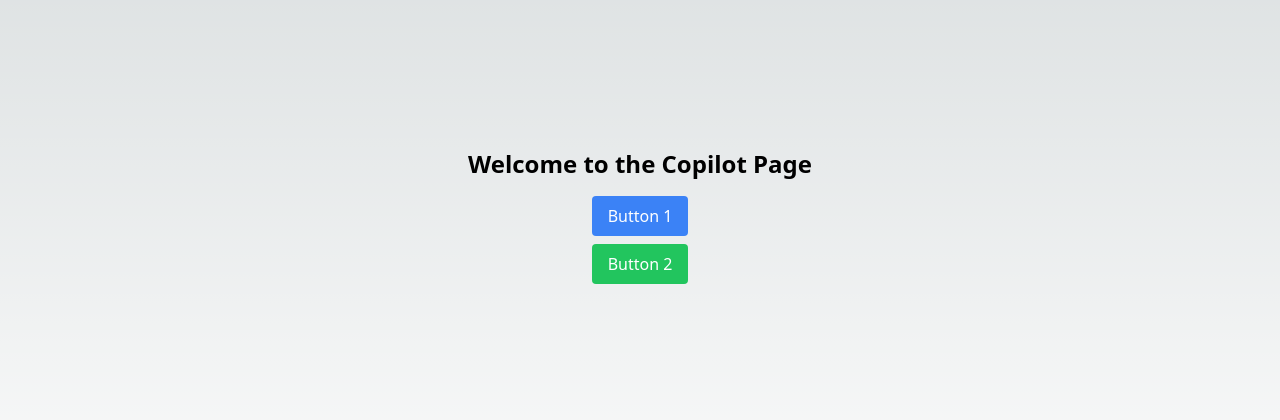
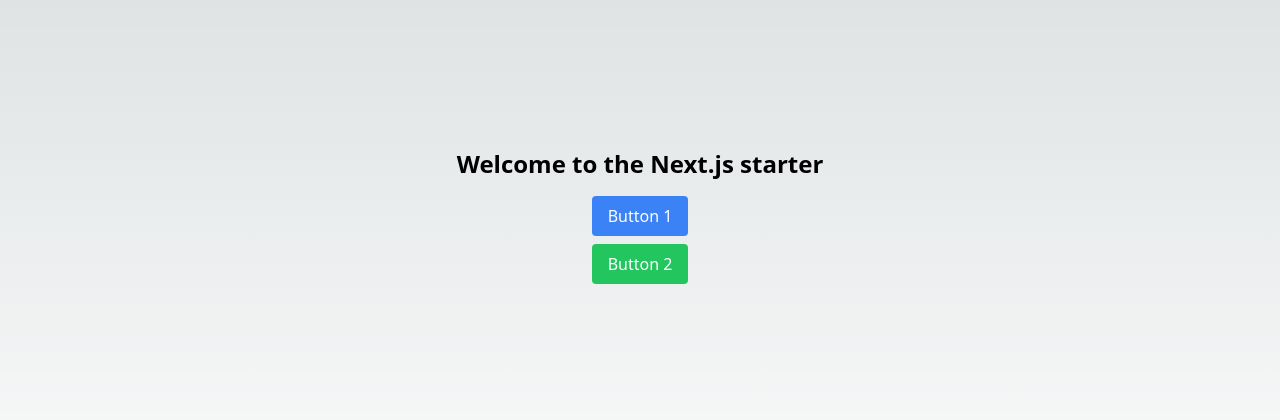
Before and after one commit to imevanc/nextjs-starter, a Next.js app: page / in a window 1280 px wide. Shown: the part 184-604 px from the top of the page. Built offline with nearby package versions, Linux system fonts and the light colour scheme.

Commit message:
update the wording in the homepage

```diff
--- a/src/app/page.tsx
+++ b/src/app/page.tsx
@@ -7,7 +7,7 @@
   };
   return (
     <div className="flex flex-col items-center justify-center h-screen">
-      <h1 className="text-2xl font-bold mb-4">Welcome to the Copilot Page</h1>
+      <h1 className="text-2xl font-bold mb-4">Welcome to the Next.js starter</h1>
       <button
         className="px-4 py-2 bg-blue-500 text-white rounded hover:bg-blue-700 mb-2"
         onClick={() => handleClick("Button 1")}
```
Also changed, not shown: 1 other file (tests, documents, lock files or other folders).
